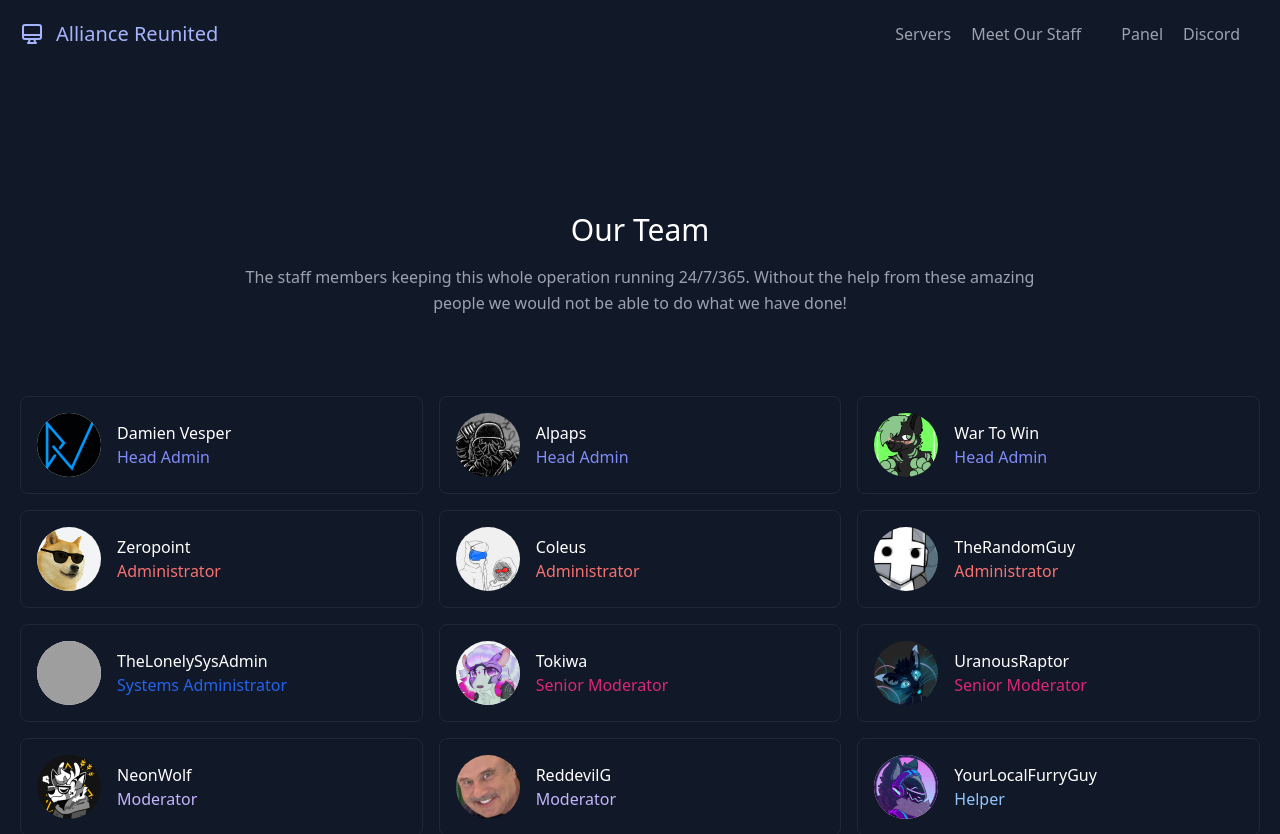
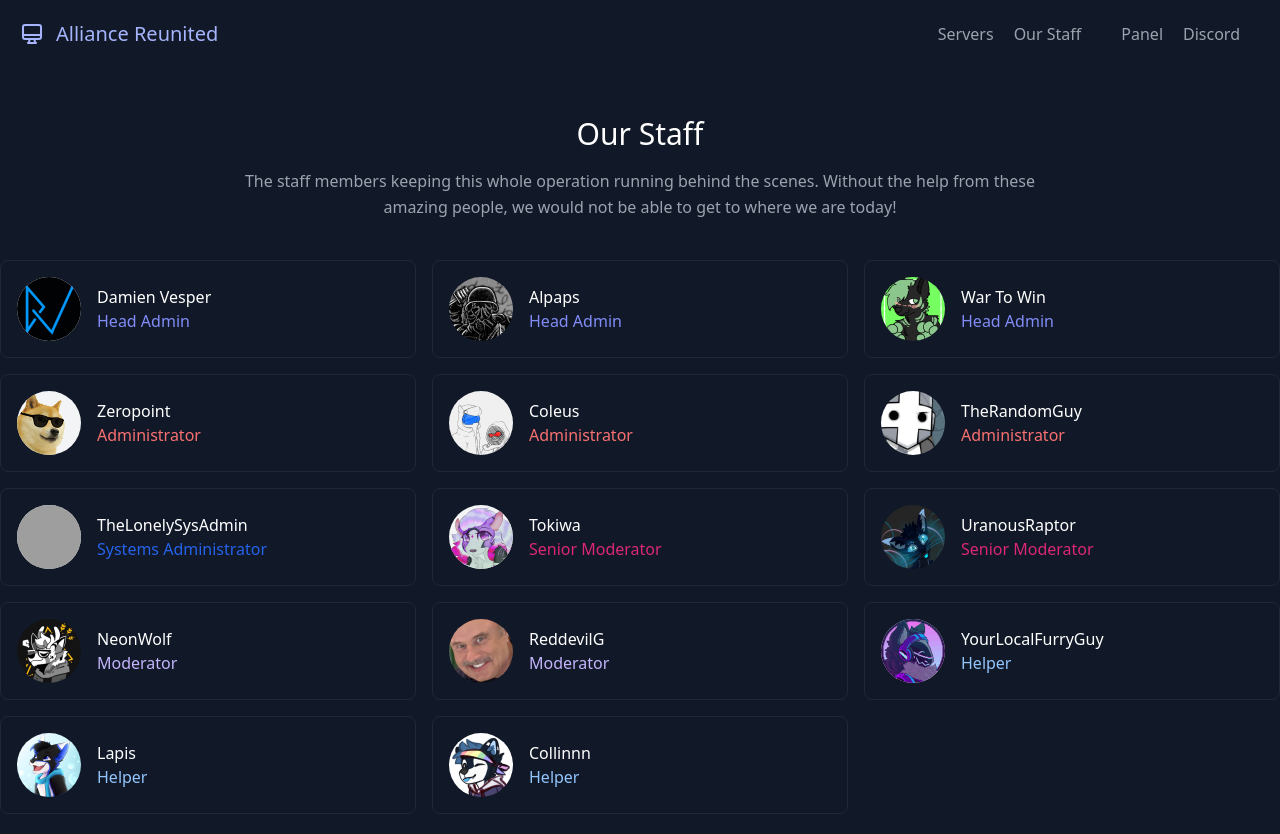
Before and after one commit to DamienVesper/alru.ga, a React (Create React App) app: page /staff in a window 1280 px wide. Shown: the top 834 px of the page. Built offline with nearby package versions, Linux system fonts and the light colour scheme; grey boxes are pictures that could not be loaded.

Commit message:
remove unnecessary padding

```diff
--- a/src/components/Header.tsx
+++ b/src/components/Header.tsx
@@ -13,8 +13,8 @@ const Header = () => {
                     </a>
                 </span>
                 <nav className="md:ml-auto flex flex-wrap items-center text-base justify-center">
-                    <Link className="mr-5 hover:text-white" to="/staff">Servers</Link>
-                    <Link className="mr-5 pr-5 hover:text-white" to="/staff">Meet Our Staff</Link>
+                    <Link className="mr-5 hover:text-white" to="/servers">Servers</Link>
+                    <Link className="mr-5 pr-5 hover:text-white" to="/staff">Our Staff</Link>
                     <Link className="mr-5 hover:text-white" to="https://panel.alru.ga">Panel</Link>
                     <Link className="mr-5 hover:text-white" to="https://discord.alru.ga">Discord</Link>
                 </nav>
--- a/src/routes/Staff.tsx
+++ b/src/routes/Staff.tsx
@@ -22,10 +22,10 @@ const Staff = () => {
     return (
         <div className="pt-12">
             <section className="text-gray-400 bg-gray-900 body-font">
-                <div className="container px-5 py-24 mx-auto">
-                    <div className="flex flex-col text-center w-full mb-20">
-                        <h1 className="sm:text-3xl text-2xl font-medium title-font mb-4 text-white">Our Team</h1>
-                        <p className="lg:w-2/3 mx-auto leading-relaxed text-base">The staff members keeping this whole operation running 24/7/365. Without the help from these amazing people we would not be able to do what we have done!</p>
+                <div className="container mx-5 mb-24 mx-auto">
+                    <div className="flex flex-col text-center w-full mb-10">
+                        <h1 className="sm:text-3xl text-2xl font-medium title-font mb-4 text-white">Our Staff</h1>
+                        <p className="lg:w-2/3 mx-auto leading-relaxed text-base">The staff members keeping this whole operation running behind the scenes. Without the help from these amazing people, we would not be able to get to where we are today!</p>
                     </div>
                     <div className="flex flex-wrap -m-2">
                         <div className="p-2 lg:w-1/3 md:w-1/2 w-full">
```
